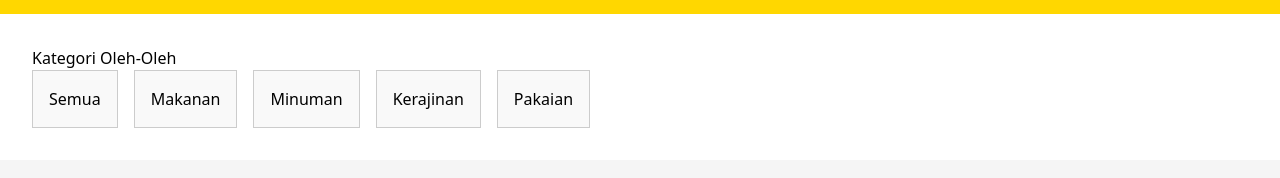
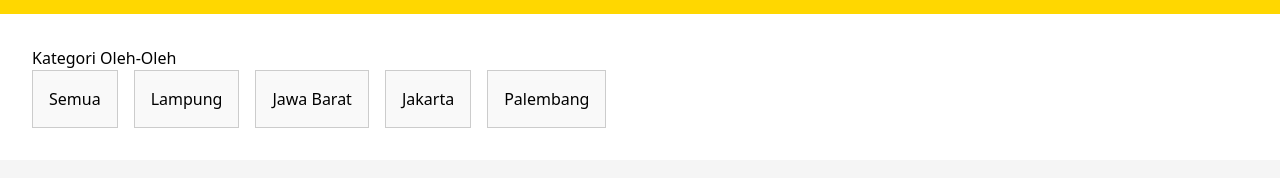
Before and after one commit to IndriMaharani/Endtry, a Next.js app: page / in a window 1280 px wide. Shown: the part 178-356 px from the top of the page. Built offline with nearby package versions, Linux system fonts and the light colour scheme.

Commit message:
dilla : ubah kategori provinsi

```diff
--- a/app/components/Categories.js
+++ b/app/components/Categories.js
@@ -1,5 +1,5 @@
 export default function Categories({ onSelectCategory }) {
-    const categories = ['Semua', 'Makanan', 'Minuman', 'Kerajinan', 'Pakaian'];
+    const categories = ['Semua', 'Lampung', 'Jawa Barat', 'Jakarta', 'Palembang'];
 
     return (
       <section id="categories" style={{ padding: '2rem', backgroundColor: '#FFF' }}>
```
